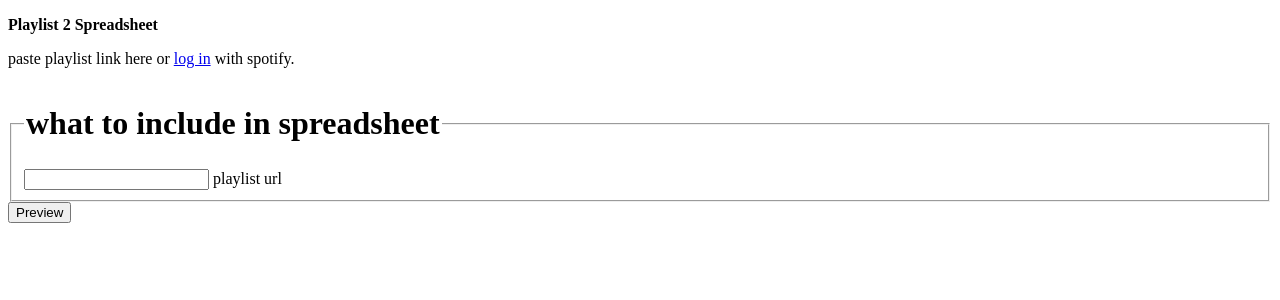
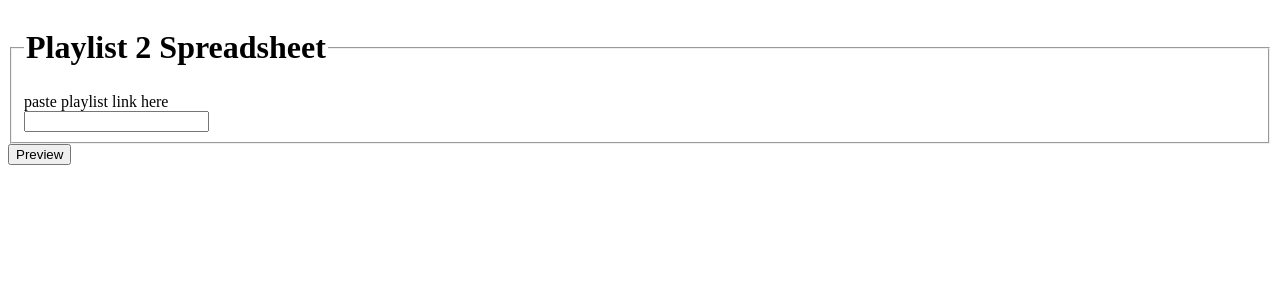
Before and after one commit to tefanodaniel/pl2spread, a Django app: template templates/pl2spread/index.html in a window 1280 px wide. Shown: the top 300 px of the page. Run offline with Django 3.2, Linux system fonts and the light colour scheme; the template is opened without the code that fills it, so the values that code supplies are empty.

Commit message:
Removed cookies as way to pass data to Playlist2Spreadsheet

```diff
--- a/templates/pl2spread/index.html
+++ b/templates/pl2spread/index.html
@@ -5,14 +5,12 @@
     <title>Pl2Spread - Home</title>
   </head>
   <body>
-    <p><strong>Playlist 2 Spreadsheet</strong></p>
-    <p>paste playlist link here or <a href="http://www.spotify.com">log in</a> with spotify.</p>
     <form name="pl2spread_form" action="{% url 'pl2spread:create_spreadsheet' %}" method="post">
         {% csrf_token %}
         <fieldset>
-            <legend><h1>what to include in spreadsheet</h1></legend>
-            <input type="text" name="playlist_url" id="playlist_url">
-            <label for="playlist_url">playlist url</label><br>
+            <legend><h1>Playlist 2 Spreadsheet</h1></legend>
+            <label for="playlist_url">paste playlist link here</label><br>
+            <input type="text" name="playlist_url" id="playlist_url"><br>
             {% for field in all_field_names %}
             <input type="checkbox" name="{{field}}" id="field_{{ forloop.counter }}" value="{{field}}">
             <label for="field_{{ forloop.counter }}">{{ field }}</label><br>
--- a/urls.py
+++ b/urls.py
@@ -6,5 +6,5 @@ app_name = "pl2spread"
 urlpatterns = [
     path("", views.index, name="index"),
     path("spreadsheet", views.create_spreadsheet, name="create_spreadsheet"),
-    path("spreadsheet/<str:py_url>/", views.spreadsheet, name="spreadsheet")
+    path("spreadsheet/<str:py_url>/<str:params>/", views.spreadsheet, name="spreadsheet")
 ]
```
Also changed, not shown: views.py (+14 -21 lines).
